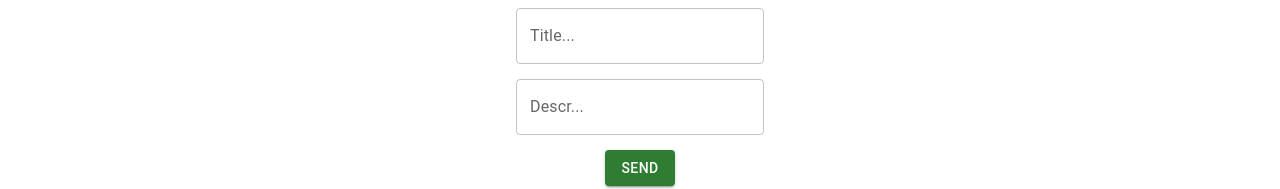
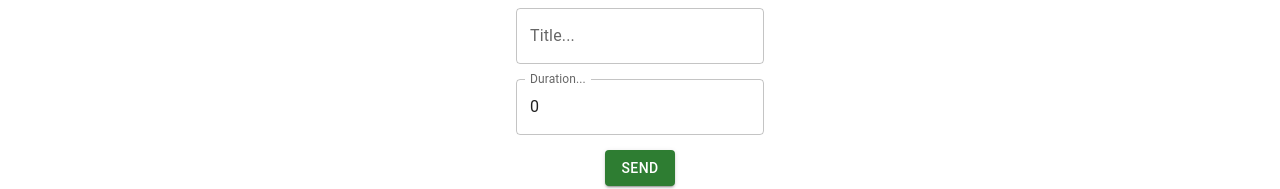
Before and after one commit to Khalilov07/PN18-00, a React (Create React App) app: page /addcourse in a window 1280 px wide. Shown: the part 410-599 px from the top of the page. Built offline with nearby package versions, Linux system fonts and the light colour scheme.

Commit message:
add new changes

```diff
--- a/api/db.json
+++ b/api/db.json
@@ -21,14 +21,19 @@
       "duration": 1
     },
     {
-      "id": "7625",
-      "title": "Angular",
-      "descr": "angular"
+      "id": "8840",
+      "title": "Vue JS",
+      "duration": "1"
     },
     {
-      "id": "6a8b",
-      "title": "dwadawd",
-      "descr": "dawdawdawd"
+      "id": "7284",
+      "title": "Angular",
+      "duration": "1"
+    },
+    {
+      "id": "5bcd",
+      "title": "asd",
+      "duration": "1"
     }
   ]
 }
--- a/src/App.jsx
+++ b/src/App.jsx
@@ -8,6 +8,7 @@ import ContactPage from './pages/ContactPage/ContactPage';
 import AddCourse from './pages/AddCourse/AddCourse';
 
 import { Routes, Route } from 'react-router-dom' // берём их из библиотеки
+import SingleCourse from './pages/SignleCourse/SingleCourse';
 
 // функция - компонент
 
@@ -48,6 +49,7 @@ const App = () => {
         <Route path='/about' element={<AboutPage />} />
         <Route path='/contact' element={<ContactPage />} />
         <Route path='/addcourse' element={<AddCourse />} />
+        <Route path='/single' element={<SingleCourse />} />
       </Routes>
 
       <Footer />
--- a/src/components/CourseItem/CourseItem.jsx
+++ b/src/components/CourseItem/CourseItem.jsx
@@ -7,7 +7,7 @@ const CourseItem = (props) => {
     return (
         <div className="course">
             <h2 className='course__title'>Title: {props.title}</h2>
-            <p className='course__descr'>Lorem ipsum dolor sit amet consectetur adipisicing elit. Tenetur maxime omnis alias saepe similique officiis ipsam delectus totam at mollitia repudiandae soluta odio ea pariatur, inventore excepturi nobis deserunt nemo?</p>
+            <p className='course__duration'>Duration: {props.duration} month</p>
         </div>
     );
 };
--- a/src/pages/AddCourse/AddCourse.jsx
+++ b/src/pages/AddCourse/AddCourse.jsx
@@ -1,5 +1,6 @@
 import { useState, useEffect } from 'react';
 import axios from 'axios';
+import { Snackbar } from '@mui/material';
 
 import Button from '@mui/material/Button';
 import TextField from '@mui/material/TextField';
@@ -9,15 +10,32 @@ import styles from './addcourse.module.css'
 const AddCourse = () => {
 
     const [title, setTitle] = useState('')
-    const [descr, setDescr] = useState('')
+    const [duration, setDuration] = useState(0)
+    const [open, setOpen] = useState(false);
 
-    const addCourse = () => {
+    const handleClose = (event, reason) => {
+        if (reason === 'clickaway') {
+            return;
+        }
+
+        setOpen(false);
+    };
+
+    const addCourse = (e) => {
+
+        e.preventDefault()
+
         const newData = {
             title,
-            descr
+            duration
         }
 
         axios.post("http://localhost:3000/courses", newData)
+            .then(res => {
+                setTitle("")
+                setDuration(0)
+                setOpen(true)
+            })
     }
 
     return (
@@ -29,21 +47,37 @@ const AddCourse = () => {
                     id="outlined-basic"
                     label="Title..."
                     variant="outlined"
+                    value={title}
+                    // onChange - это слушатель события, он срабатывает в момент изменения
                     onChange={(e) => setTitle(e.target.value)}
                 />
+
                 <TextField
                     id="outlined-basic"
-                    label="Descr..."
+                    label="Duration..."
                     type='number'
                     variant="outlined"
-                    onChange={(e) => setDescr(e.target.value)}
+                    value={duration}
+                    onChange={(e) => setDuration(e.target.value)}
                 />
+
                 <Button onClick={addCourse} type='submit' variant="contained" color="success">
                     SEND
                 </Button>
             </form>
+
+            <Snackbar
+                open={open}
+                autoHideDuration={3000}
+                onClose={handleClose}
+                message="YOU ADDED COURSE!"
+            />
+
         </div>
     );
 };
 
 export default AddCourse;
+
+// вам нужно добавить ещё один TextFiled, где вы будете добавлять инфо о курсе
+// вам нужно добавить ещё один TextFiled, где вы будете добавлять картинку для курса
--- a/src/pages/HomePage/HomePage.jsx
+++ b/src/pages/HomePage/HomePage.jsx
@@ -5,6 +5,8 @@ import './homepage.css'
 import axios from 'axios';
 
 import CourseItem from '../../components/CourseItem/CourseItem';
+import { Box } from '@mui/material';
+import { Link } from 'react-router-dom';
 
 
 const HomePage = () => {
@@ -19,9 +21,9 @@ const HomePage = () => {
     }, [])
 
     return (
-        <div className='course__wrapper'>
-            {courses.map(course => <CourseItem title={course.title} /> )}
-        </div>
+        <Link to="/single" className='course__wrapper' style={{color: "black"}}>
+            {courses.map(course => <CourseItem title={course.title} duration={course.duration} /> )}
+        </Link>
     );
 };
 
--- /dev/null
+++ b/src/pages/SignleCourse/SingleCourse.jsx
@@ -0,0 +1,11 @@
+import React from 'react';
+
+const SingleCourse = () => {
+    return (
+        <div>
+            DATA ABOUT SINGLE COURSE
+        </div>
+    );
+};
+
+export default SingleCourse;
```
